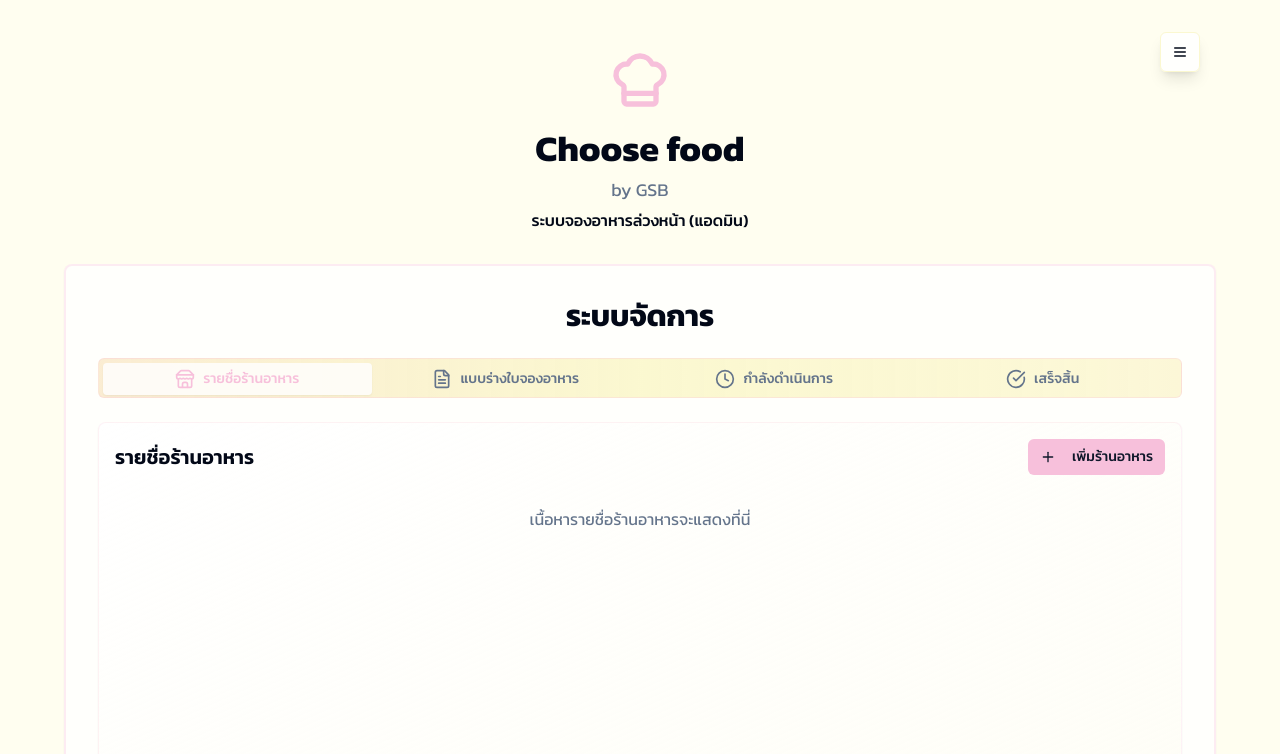
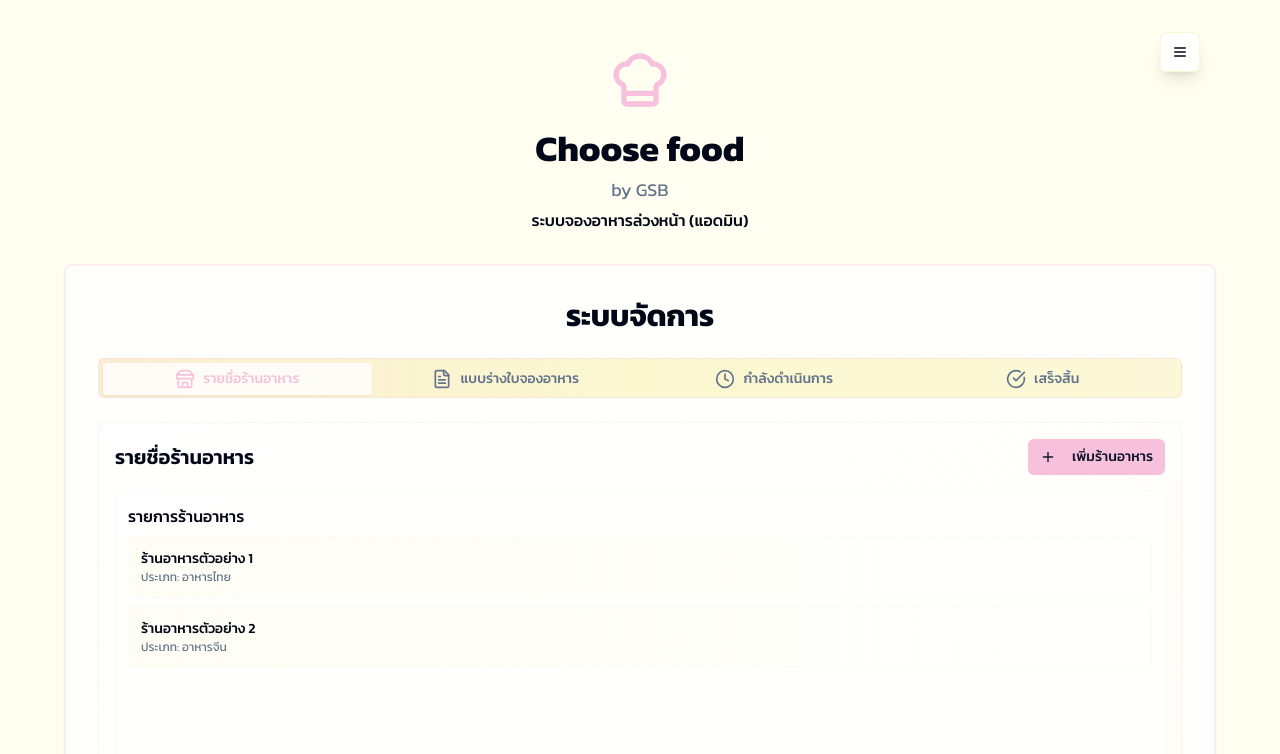
Before and after one commit to orderyourhappymeal2/choose-food-gather, a React (Vite) app: page /admin in a window 1280 px wide. Shown: the top 754 px of the page. Built offline with nearby package versions, Linux system fonts and the light colour scheme.

Commit message:
สร้าง Container สำหรับ Listview
สร้าง Container เพิ่มเติมใต้หัวข้อของแต่ละ Tab เพื่อแสดงรายการย่อย

```diff
--- a/src/pages/Admin.tsx
+++ b/src/pages/Admin.tsx
@@ -57,11 +57,25 @@ const Admin = () => {
                         <span className="hidden md:inline">เพิ่มร้านอาหาร</span>
                       </Button>
                     </div>
-                    <ScrollArea className="h-[400px] w-full">
-                      <div className="p-4 text-center text-muted-foreground">
-                        เนื้อหารายชื่อร้านอาหารจะแสดงที่นี่
+                    <div className="space-y-2">
+                      <Card className="bg-white/60 border border-brand-pink/10">
+                        <CardContent className="p-3">
+                          <h4 className="font-medium text-foreground mb-2">รายการร้านอาหาร</h4>
+                          <ScrollArea className="h-[300px] w-full">
+                            <div className="space-y-2">
+                              <div className="p-3 bg-gradient-to-r from-brand-cream/20 to-transparent rounded-lg border border-brand-pink/10">
+                                <div className="text-sm font-medium text-foreground">ร้านอาหารตัวอย่าง 1</div>
+                                <div className="text-xs text-muted-foreground">ประเภท: อาหารไทย</div>
+                              </div>
+                              <div className="p-3 bg-gradient-to-r from-brand-cream/20 to-transparent rounded-lg border border-brand-pink/10">
+                                <div className="text-sm font-medium text-foreground">ร้านอาหารตัวอย่าง 2</div>
+                                <div className="text-xs text-muted-foreground">ประเภท: อาหารจีน</div>
+                              </div>
                             </div>
                           </ScrollArea>
+                        </CardContent>
+                      </Card>
+                    </div>
                   </CardContent>
                 </Card>
               </TabsContent>
@@ -76,11 +90,25 @@ const Admin = () => {
                         <span className="hidden md:inline">เพิ่มใบสั่งอาหาร</span>
                       </Button>
                     </div>
-                    <ScrollArea className="h-[400px] w-full">
-                      <div className="p-4 text-center text-muted-foreground">
-                        เนื้อหาแบบร่างใบจองอาหารจะแสดงที่นี่
+                    <div className="space-y-2">
+                      <Card className="bg-white/60 border border-brand-pink/10">
+                        <CardContent className="p-3">
+                          <h4 className="font-medium text-foreground mb-2">รายการแบบร่าง</h4>
+                          <ScrollArea className="h-[300px] w-full">
+                            <div className="space-y-2">
+                              <div className="p-3 bg-gradient-to-r from-brand-cream/20 to-transparent rounded-lg border border-brand-pink/10">
+                                <div className="text-sm font-medium text-foreground">แบบร่างใบจอง #001</div>
+                                <div className="text-xs text-muted-foreground">วันที่สร้าง: 30/08/2025 | สถานะ: รอการอนุมัติ</div>
+                              </div>
+                              <div className="p-3 bg-gradient-to-r from-brand-cream/20 to-transparent rounded-lg border border-brand-pink/10">
+                                <div className="text-sm font-medium text-foreground">แบบร่างใบจอง #002</div>
+                                <div className="text-xs text-muted-foreground">วันที่สร้าง: 29/08/2025 | สถานะ: รอการแก้ไข</div>
+                              </div>
                             </div>
                           </ScrollArea>
+                        </CardContent>
+                      </Card>
+                    </div>
                   </CardContent>
                 </Card>
               </TabsContent>
@@ -89,11 +117,25 @@ const Admin = () => {
                 <Card className="bg-gradient-to-br from-white/80 to-brand-cream/20 border border-brand-pink/20">
                   <CardContent className="p-4">
                     <h3 className="text-xl font-semibold text-foreground mb-4">กำลังดำเนินการ</h3>
-                    <ScrollArea className="h-[400px] w-full">
-                      <div className="p-4 text-center text-muted-foreground">
-                        เนื้อหางานที่กำลังดำเนินการจะแสดงที่นี่
+                    <div className="space-y-2">
+                      <Card className="bg-white/60 border border-brand-pink/10">
+                        <CardContent className="p-3">
+                          <h4 className="font-medium text-foreground mb-2">รายการที่กำลังดำเนินการ</h4>
+                          <ScrollArea className="h-[300px] w-full">
+                            <div className="space-y-2">
+                              <div className="p-3 bg-gradient-to-r from-brand-yellow/20 to-transparent rounded-lg border border-brand-pink/10">
+                                <div className="text-sm font-medium text-foreground">ใบจอง #101</div>
+                                <div className="text-xs text-muted-foreground">ร้าน: ร้านอาหารไทย | สถานะ: กำลังเตรียม</div>
+                              </div>
+                              <div className="p-3 bg-gradient-to-r from-brand-yellow/20 to-transparent rounded-lg border border-brand-pink/10">
+                                <div className="text-sm font-medium text-foreground">ใบจอง #102</div>
+                                <div className="text-xs text-muted-foreground">ร้าน: ร้านอาหารจีน | สถานะ: กำลังปรุง</div>
+                              </div>
                             </div>
                           </ScrollArea>
+                        </CardContent>
+                      </Card>
+                    </div>
                   </CardContent>
                 </Card>
               </TabsContent>
@@ -102,11 +144,25 @@ const Admin = () => {
                 <Card className="bg-gradient-to-br from-white/80 to-brand-cream/20 border border-brand-pink/20">
                   <CardContent className="p-4">
                     <h3 className="text-xl font-semibold text-foreground mb-4">ดำเนินการเสร็จสิ้น</h3>
-                    <ScrollArea className="h-[400px] w-full">
-                      <div className="p-4 text-center text-muted-foreground">
-                        เนื้อหางานที่ดำเนินการเสร็จสิ้นจะแสดงที่นี่
+                    <div className="space-y-2">
+                      <Card className="bg-white/60 border border-brand-pink/10">
+                        <CardContent className="p-3">
+                          <h4 className="font-medium text-foreground mb-2">รายการที่ดำเนินการเสร็จสิ้น</h4>
+                          <ScrollArea className="h-[300px] w-full">
+                            <div className="space-y-2">
+                              <div className="p-3 bg-gradient-to-r from-green-100/80 to-transparent rounded-lg border border-brand-pink/10">
+                                <div className="text-sm font-medium text-foreground">ใบจอง #099</div>
+                                <div className="text-xs text-muted-foreground">ร้าน: ร้านอาหารไทย | สถานะ: เสร็จสิ้น | เวลา: 12:30</div>
+                              </div>
+                              <div className="p-3 bg-gradient-to-r from-green-100/80 to-transparent rounded-lg border border-brand-pink/10">
+                                <div className="text-sm font-medium text-foreground">ใบจอง #098</div>
+                                <div className="text-xs text-muted-foreground">ร้าน: ร้านอาหารจีน | สถานะ: เสร็จสิ้น | เวลา: 12:15</div>
+                              </div>
                             </div>
                           </ScrollArea>
+                        </CardContent>
+                      </Card>
+                    </div>
                   </CardContent>
                 </Card>
               </TabsContent>
```
Lines whose indentation alone changed are shown as unchanged.
